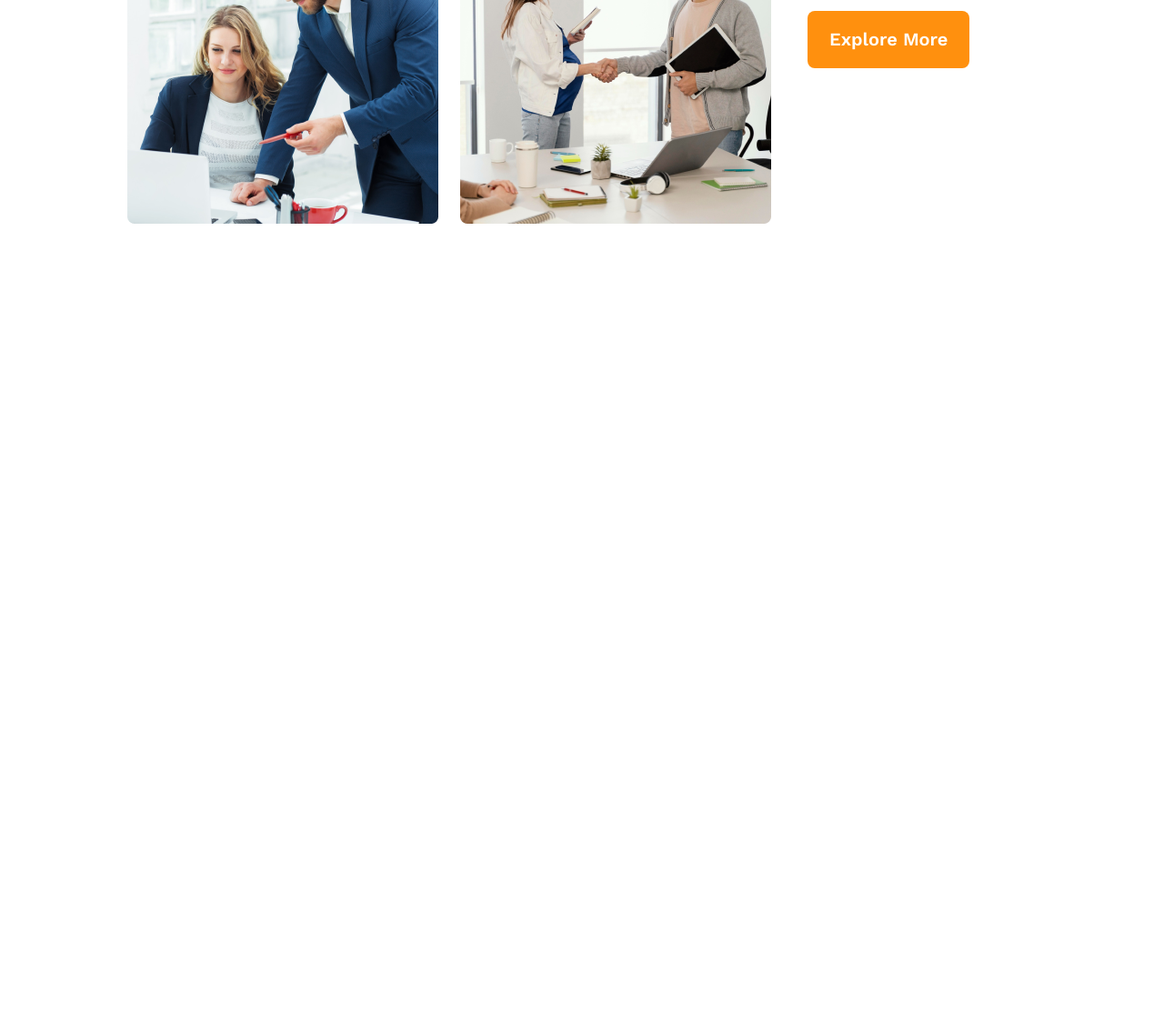
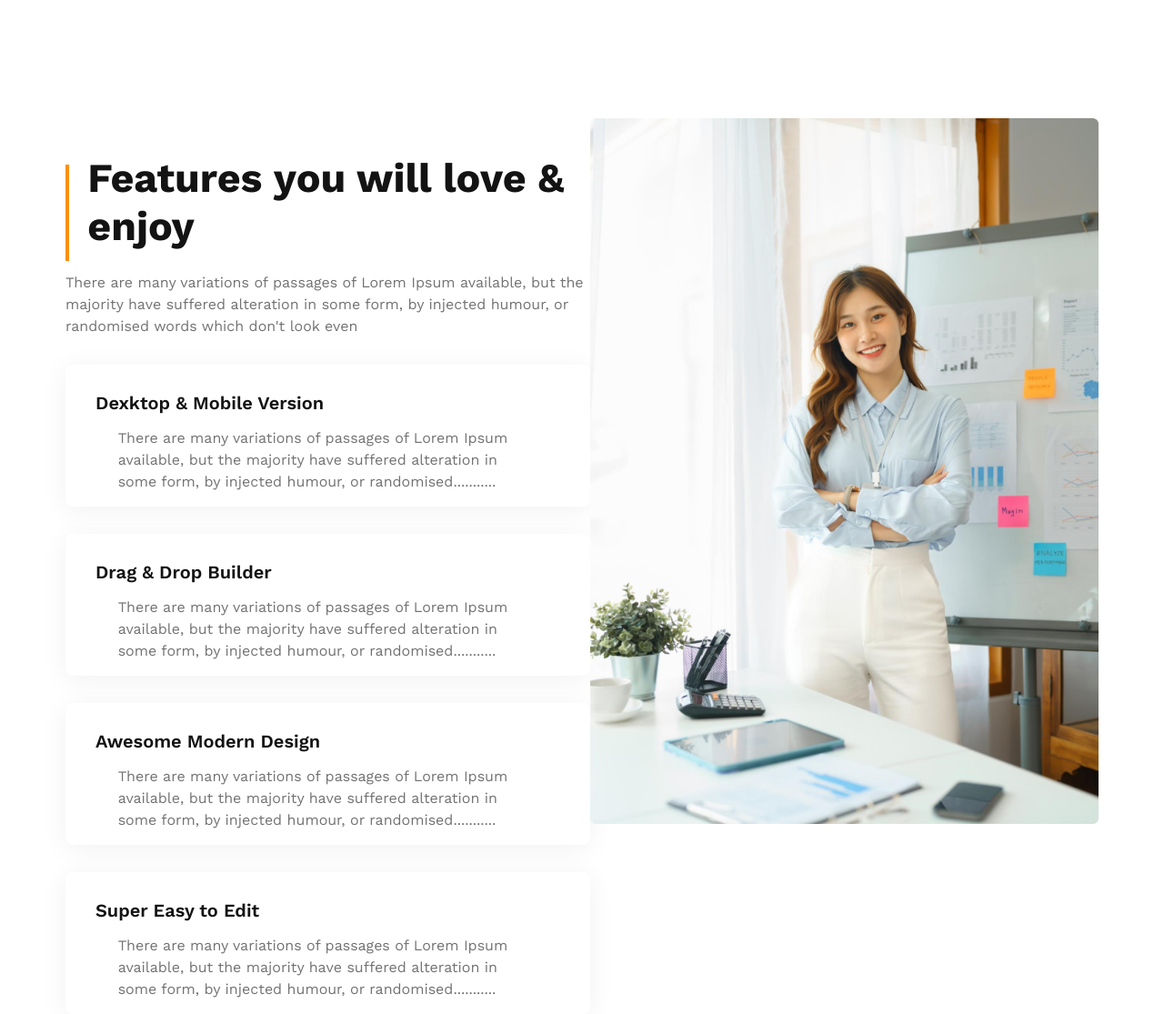
Before and after one commit to codeSmith-006/g3-architect-website-responsive, a plain HTML site: page index.html in a window 1280 px wide. Shown: the part 1642-2757 px from the top of the page at 91% size. Before the commit the page ends 1888 px from the top, so only its background shows below. Drawn offline with nearby package versions, Linux system fonts and the light colour scheme.

Commit message:
finished feature services and make it responsive

```diff
--- a/index.html
+++ b/index.html
@@ -32,6 +32,7 @@
     </header>
 
     <main>
+        <!-- Team features -->
         <section class="teams">
             <div class="team-img-container">
                 <img src="images/team1.png" alt="">
@@ -46,6 +47,46 @@
                 <button>Explore More</button>
             </div>
         </section>
+
+        <!-- Features description -->
+         <section class="feature-des">
+            <div class="description">
+                <div class="des-heading">
+                    <div class="vertical-line"></div>
+                    <h1>Features you will love & enjoy</h1>
+                </div>
+
+                <div class="des-des">
+                    <p>There are many variations of passages of Lorem Ipsum available, but the majority have suffered alteration in some form, by injected humour, or randomised words which don't look even</p>
+                </div>
+
+                <div class="service-box">
+                    <h3>Dexktop & Mobile Version</h3>
+                    <p>There are many variations of passages of Lorem Ipsum available, but the majority have suffered alteration in some form, by injected humour, or randomised...........</p>
+                </div>
+
+                <div class="service-box">
+                    <h3>Drag & Drop Builder</h3>
+                    <p>There are many variations of passages of Lorem Ipsum available, but the majority have suffered alteration in some form, by injected humour, or randomised...........</p>
+                </div>
+
+                <div class="service-box">
+                    <h3>Awesome Modern Design</h3>
+                    <p>There are many variations of passages of Lorem Ipsum available, but the majority have suffered alteration in some form, by injected humour, or randomised...........</p>
+                </div>
+
+                <div class="service-box">
+                    <h3>Super Easy to Edit</h3>
+                    <p>There are many variations of passages of Lorem Ipsum available, but the majority have suffered alteration in some form, by injected humour, or randomised...........</p>
+                </div>
+            </div>
+
+            <img src="images/architect.png" alt="">
+         </section>
+         <!-- <div class="exprience">
+            <p><span>10+Year </span>Experience</p>
+        </div> -->
+
     </main>
 
     <footer>
--- a/styles/style.css
+++ b/styles/style.css
@@ -128,6 +128,10 @@ main .teams .team-img-container {
     gap: 24px;
 }
 
+main .teams .team-img-container img {
+    width: 100%;
+}
+
 main .teams .features {
     max-width: 537px;
 }
@@ -178,6 +182,115 @@ main .teams .features button {
 }
 
 
+
+main .feature-des .description {
+    max-width: 586px;
+    margin-top: 169px;
+}
+
+main .feature-des .description .des-heading {
+    margin-top: 39px;
+    display: flex;
+    justify-content: flex-start;
+    align-items: center;
+    gap: 1.25rem;
+}
+
+
+main .feature-des .description .des-heading .vertical-line {
+    width: 5px;
+    height: 106px;
+    display: inline-block;
+    background: rgb(255, 144, 14);
+}
+
+main .feature-des {
+    max-width: 1136px;
+    margin: 0 auto;
+    display: flex;
+}
+
+main .feature-des .description .des-heading h1 {
+    color: rgb(19, 19, 19);
+    font-family: Work Sans;
+    font-size: 2.8rem;
+    font-weight: 700;
+    letter-spacing: 0%;
+    text-align: left;
+    margin-bottom: 1.5rem;
+}
+
+main .feature-des .description .des-heading p {
+    color: rgb(114, 114, 114);
+    font-family: Work Sans;
+    font-size: 1rem;
+    font-weight: 400;
+    line-height: 1.5rem;
+    letter-spacing: 0%;
+    text-align: left;
+}
+
+main .feature-des .description .des-des p {
+    color: rgb(114, 114, 114);
+    font-family: Work Sans;
+    font-size: 1rem;
+    font-weight: 400;
+    line-height: 1.5rem;
+    letter-spacing: 0%;
+    text-align: left;
+}
+
+main .feature-des .description .service-box {
+    border-radius: 8px;
+    box-shadow: 0px 4px 30px 0px rgba(0, 0, 0, 0.06);
+    background: rgb(255, 255, 255);
+    margin-top: 30px;
+    padding-top: 30px;
+
+}
+
+/* main .feature-des .description .exprience p {
+    width: 258px;
+    font-family: Work Sans;
+    font-size: 1.5rem;
+    font-weight: 600;
+    letter-spacing: 0%;
+    margin-left: 33px;
+} */
+
+main .feature-des .description .service-box h3 {
+    color: rgb(19, 19, 19);
+    font-family: Work Sans;
+    font-size: 1.25rem;
+    font-weight: 600;
+    letter-spacing: 0%;
+    margin-left: 33px;
+}
+/*
+Important to learn for responsive */
+
+main .feature-des .description .service-box p {
+    color: rgb(114, 114, 114);
+    width: 80%; /* Use percentage instead of fixed px */
+    max-width: 514px; /* Optional: keep a maximum width */
+    height: auto; /* Allow height to adjust dynamically */
+    font-family: Work Sans;
+    font-size: 1rem;
+    font-weight: 400;
+    line-height: 1.5rem;
+    letter-spacing: 0%;
+    text-align: left;
+    margin: 0 auto; /* Center horizontally (optional) */
+    padding: 15px; /* Adjust padding */
+}
+
+main .feature-des img {
+    margin-top: 169px;
+    width: 100%;
+    height: 776px;
+}
+
+
 /* Responsive section */
 
 @media screen and (max-width: 576px) {
@@ -200,4 +313,22 @@ main .teams .features button {
     header .content {
         margin-top: 3rem;
     }
+
+    main .feature-des {
+        flex-direction: column;
+        justify-content: center;
+    }
 }
+
+/* For medium devices */
+
+@media screen and (min-width: 576px) and (max-width: 992px) {
+    main .teams {
+        flex-direction: column;
+    }
+    main .feature-des {
+        flex-direction: column;
+        align-items: center;
+        justify-content: center;
+    }
+}
```
